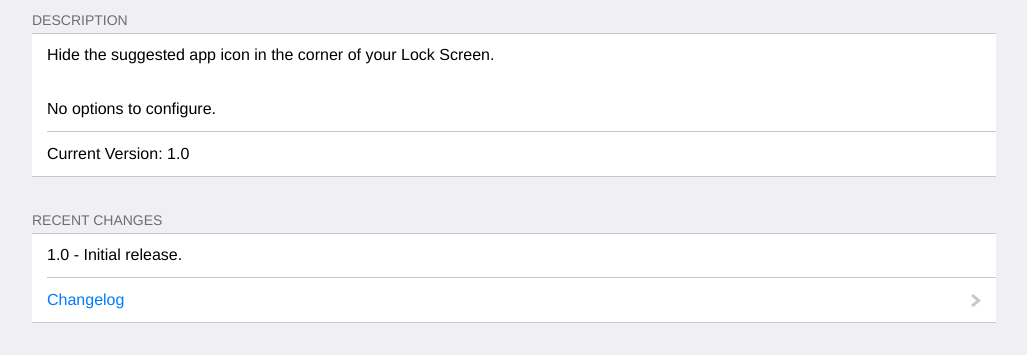
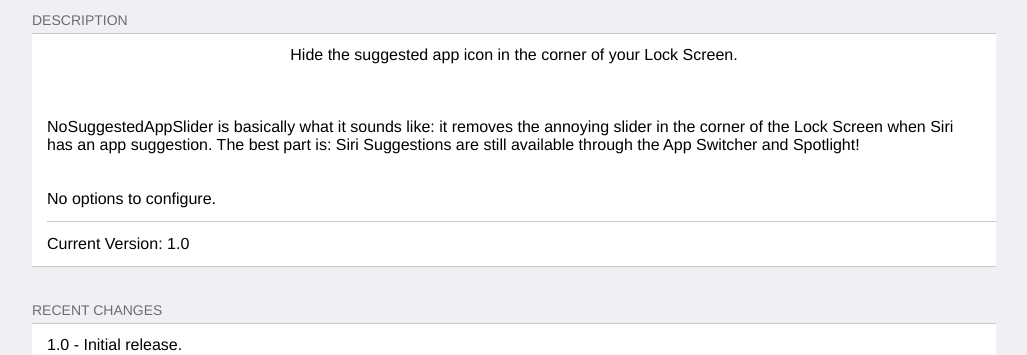
Before and after one commit to CydiaRepoArchiver/simalary.github.io, a plain HTML site: page beta/depictions/NoSuggestedAppSlider/index.html in a window 1280 px wide. Shown: the part 404-759 px from the top of the page, without its empty margins (126-1153 px from the left). Drawn offline with Linux system fonts and the light colour scheme.

Commit message:
update: new description for NSAS

```diff
--- a/beta/depictions/NoSuggestedAppSlider/index.html
+++ b/beta/depictions/NoSuggestedAppSlider/index.html
@@ -378,7 +378,7 @@
     <h2 id="information-notes">Description</h2>
     <ul>
       <li>
-		Hide the suggested app icon in the corner of your Lock Screen. <br><br><br>No options to configure.
+		<center> Hide the suggested app icon in the corner of your Lock Screen.</center> <br><br><br>NoSuggestedAppSlider is basically what it sounds like: it removes the annoying slider in the corner of the Lock Screen when Siri has an app suggestion. The best part is: Siri Suggestions are still available through the App Switcher and Spotlight! <br><br><br>No options to configure.
       </li>
       <li>
         Current Version: 1.0
```
